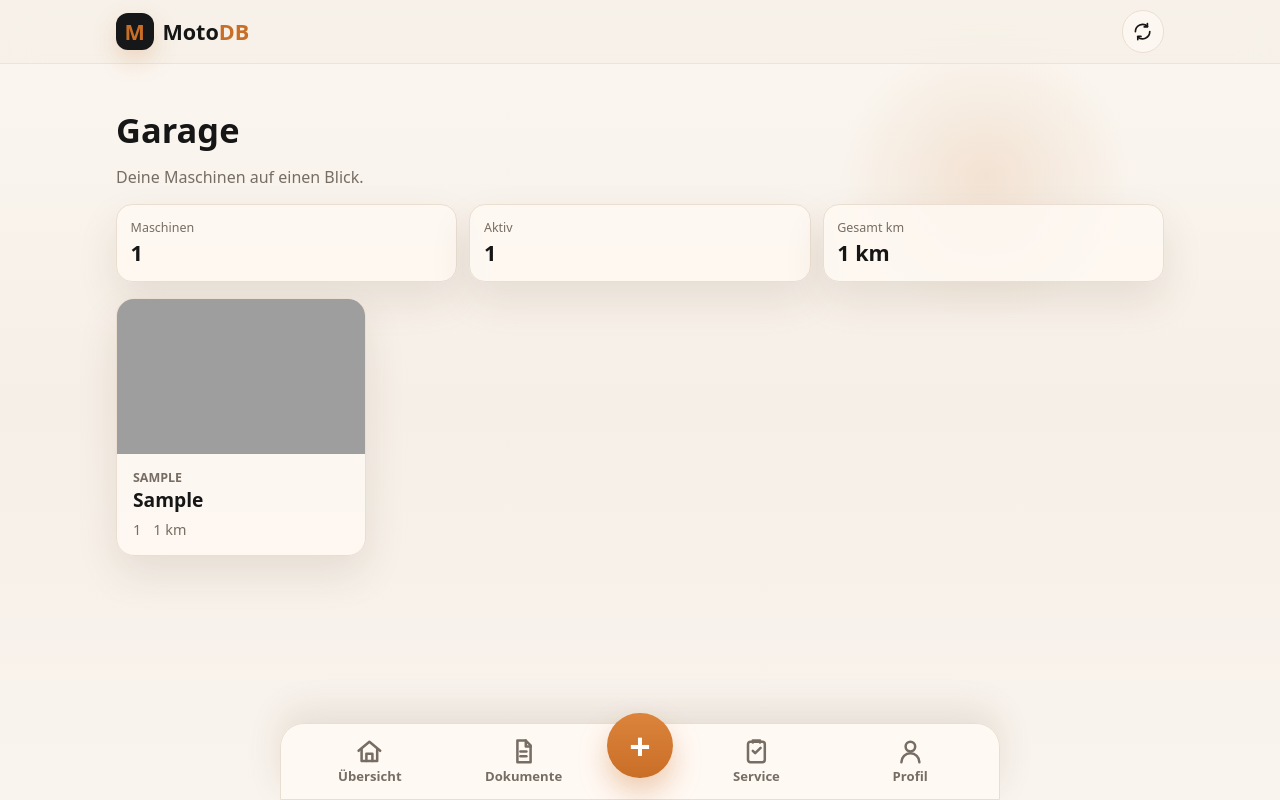
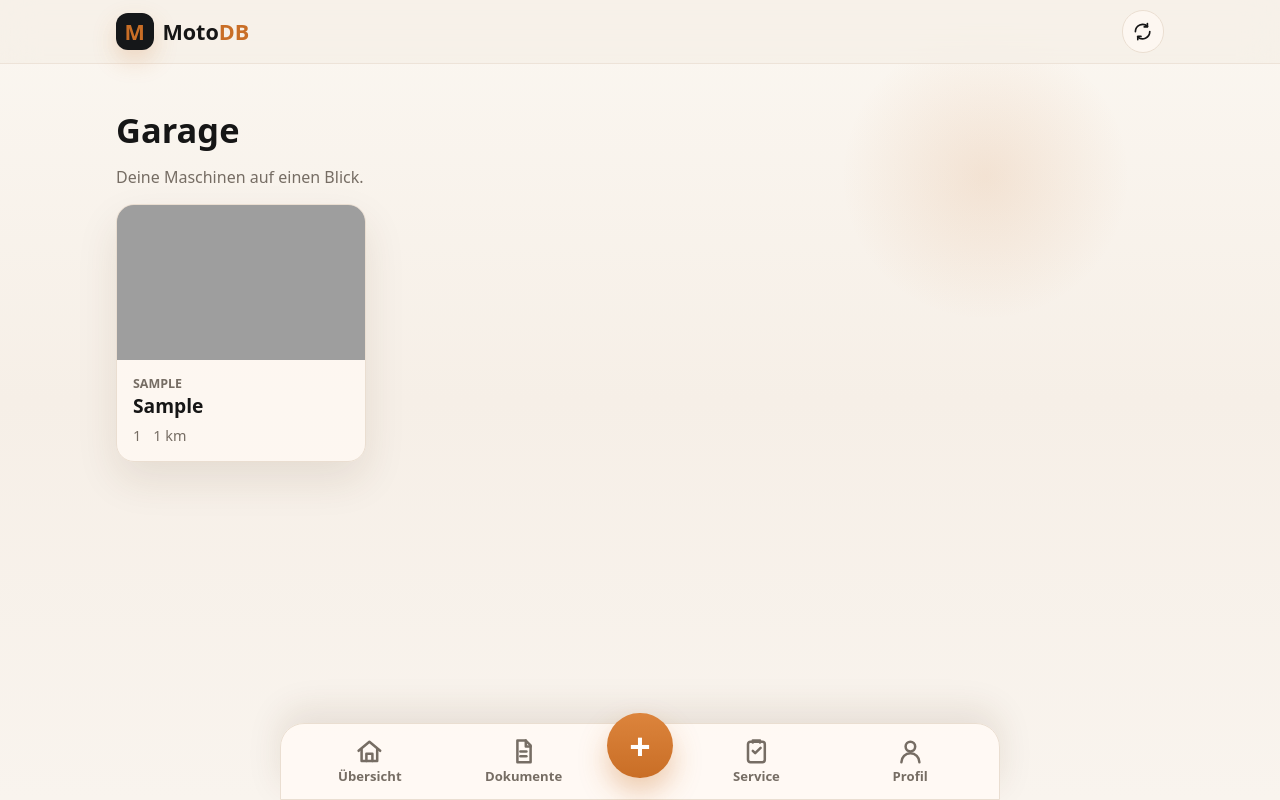
Before and after one commit to Wombatly/MotoDB, a Flask app: page / in a window 1280 px wide. Run offline with Flask 3, Linux system fonts and the light colour scheme; a user stored in the database is signed in; tables that the repository leaves empty hold one stand-in row (values such as "Sample post"); some libraries are stand-ins or nearby versions; grey boxes are pictures that could not be loaded.

Commit message:
Remove garage overview stats from index page
Drop the overview strip with the "Maschinen", "Aktiv" and "Gesamt km"
counters above the motorcycle grid on the garage/index page. Also remove
the now-unused active_motorcycles and garage_total_km computations from the
index route.

Co-Authored-By: Claude Opus 4.8 <noreply@anthropic.com>

```diff
--- a/app/routes.py
+++ b/app/routes.py
@@ -232,13 +232,9 @@ def index():
         query = query.order_by(Motorcycle.marke, Motorcycle.modell)
 
     motorcycles = query.all()
-    active_motorcycles = [motorcycle for motorcycle in motorcycles if motorcycle.aktiv]
-    garage_total_km = sum(motorcycle.kilometerstand or 0 for motorcycle in motorcycles)
     return render_template(
         "motorcycles/index.html",
         motorcycles=motorcycles,
-        active_motorcycles=active_motorcycles,
-        garage_total_km=garage_total_km,
         search=search,
         sort=sort,
     )
--- a/app/templates/motorcycles/index.html
+++ b/app/templates/motorcycles/index.html
@@ -10,20 +10,6 @@
 </div>
 
 {% if motorcycles %}
-  <section class="overview-strip mb-3" aria-label="Garage Übersicht">
-    <div>
-      <span>Maschinen</span>
-      <strong>{{ motorcycles|length }}</strong>
-    </div>
-    <div>
-      <span>Aktiv</span>
-      <strong>{{ active_motorcycles|length }}</strong>
-    </div>
-    <div>
-      <span>Gesamt km</span>
-      <strong>{{ garage_total_km|km }}</strong>
-    </div>
-  </section>
   <div class="motorcycle-grid">
     {% for motorcycle in motorcycles %}
       <article class="motorcycle-card">
```
